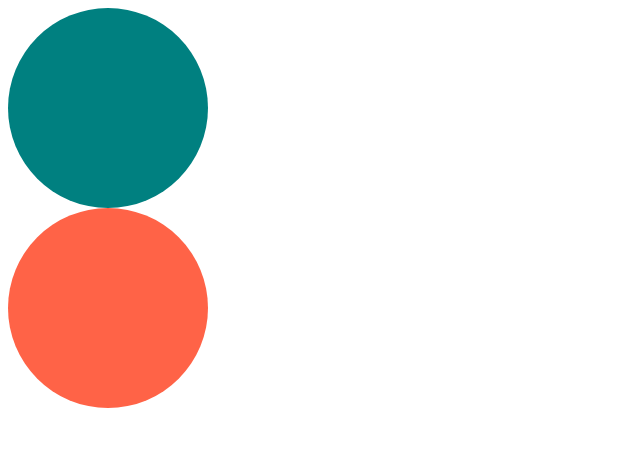
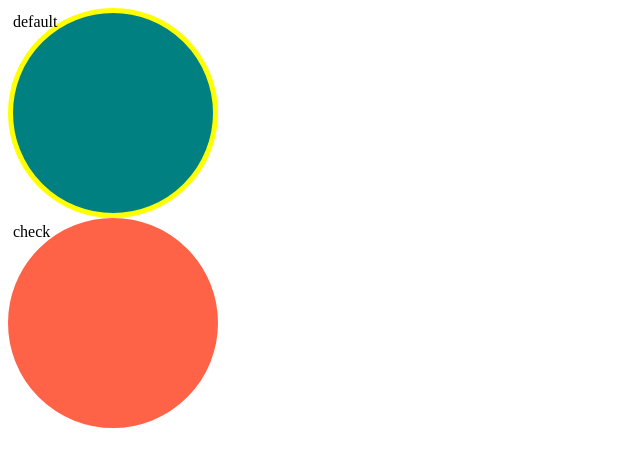
Before and after one commit to OneHyun/coinTracker, a React (Create React App) app: page / in a window 1280 px wide. Shown: the top 466 px of the page, without its empty margins (0-640 px from the left). Built offline with nearby package versions, Linux system fonts and the light colour scheme.

Commit message:
Added optional property

```diff
--- a/src/App.tsx
+++ b/src/App.tsx
@@ -4,8 +4,8 @@ const App = () => {
   console.log("test");
   return (
     <div>
-      <Circle bgColor="teal" />
-      <Circle bgColor="tomato" />
+      <Circle bgColor="teal" borderColor="yellow" />
+      <Circle bgColor="tomato" text="check" />
     </div>
   );
 };
--- a/src/components/Circle.tsx
+++ b/src/components/Circle.tsx
@@ -1,16 +1,32 @@
+import { useState } from "react";
 import styled from "styled-components";
+
+interface ContainerProps {
+  bgColor: string;
+  borderColor: string;
+}
 
 interface CircleProps {
   bgColor: string;
+  borderColor?: string;
+  text?: string;
 }
-const Container = styled.div<CircleProps>`
+
+const Container = styled.div<ContainerProps>`
   width: 200px;
   height: 200px;
   background-color: ${(props) => props.bgColor};
   border-radius: 50%;
+  border: 5px solid ${(props) => props.borderColor};
 `;
-const Circle = ({ bgColor }: CircleProps) => {
-  return <Container bgColor={bgColor} />;
+const Circle = ({ bgColor, borderColor, text = "default" }: CircleProps) => {
+  const [value, setValue] = useState<string>("");
+
+  return (
+    <Container bgColor={bgColor} borderColor={borderColor ?? bgColor}>
+      {text}
+    </Container>
+  );
 };
 
 export default Circle;
```
